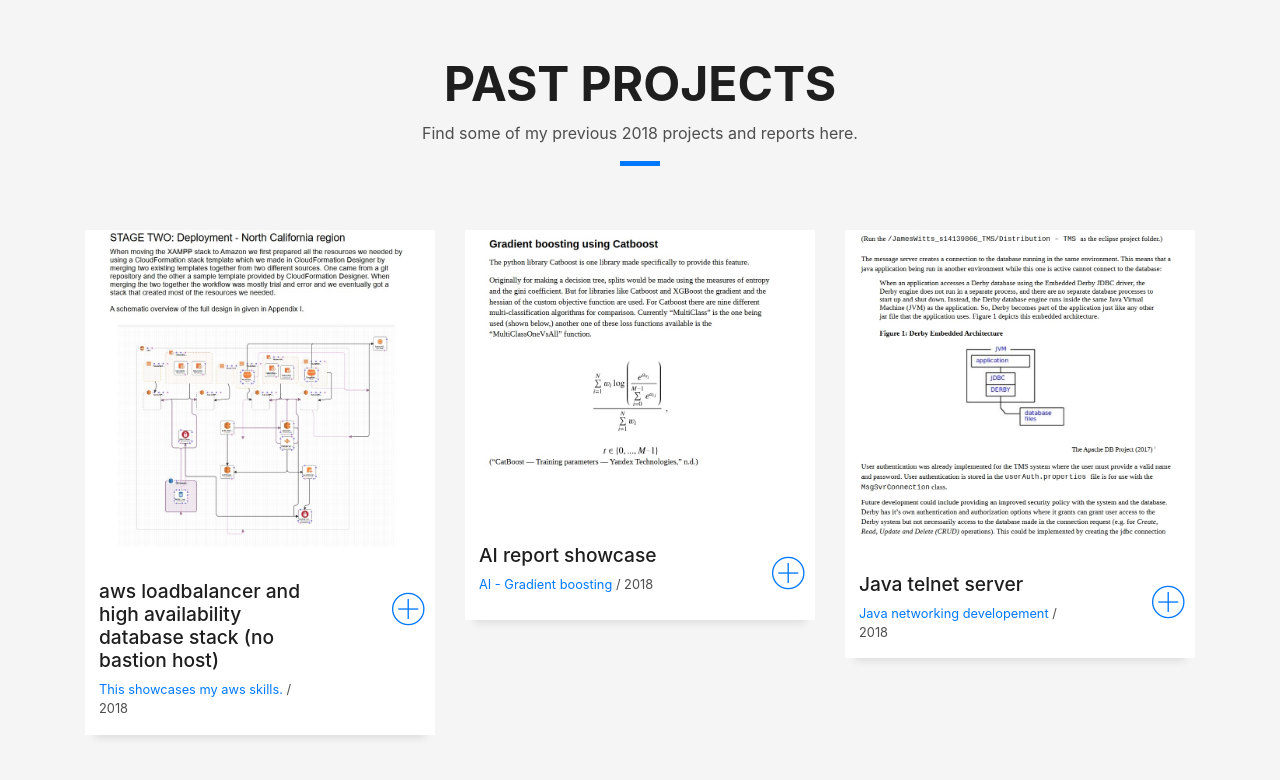
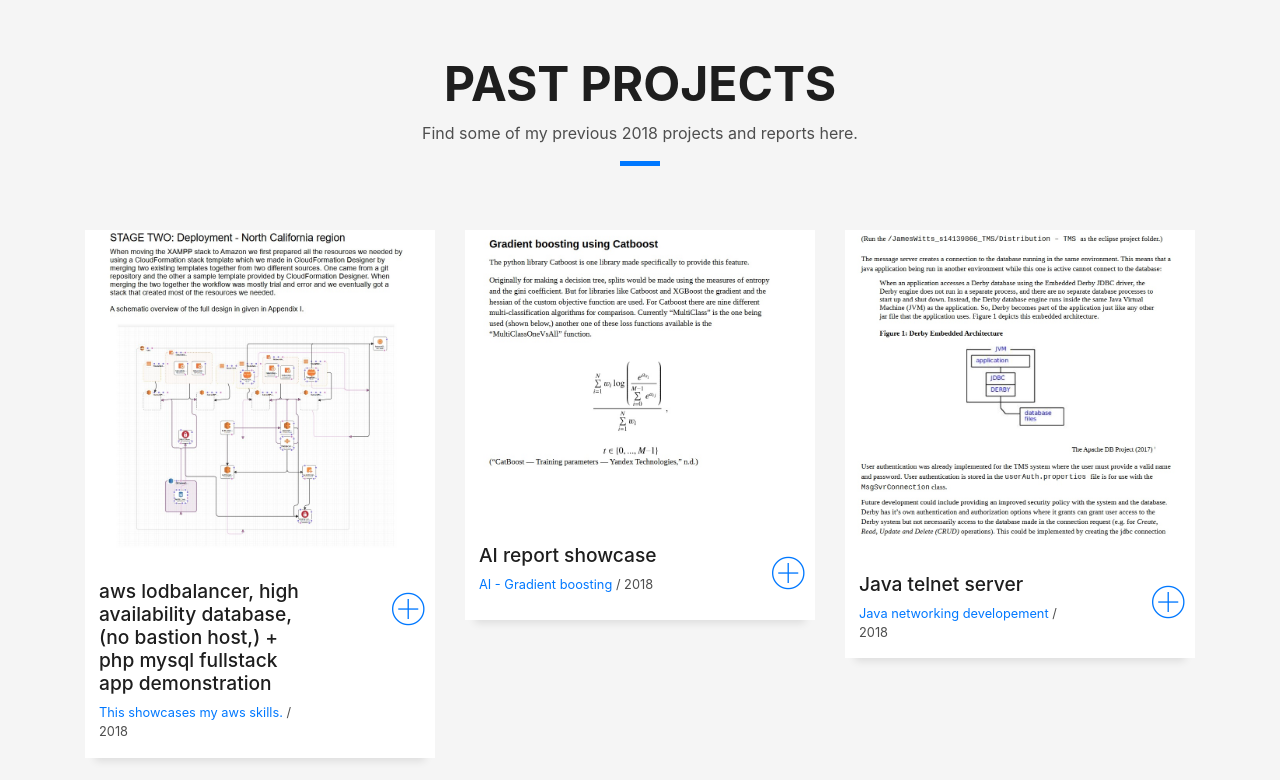
Before and after one commit to junder-git/cv, a plain HTML site: page index.html in a window 1280 px wide. Shown: the part 1501-2281 px from the top of the page. Drawn offline with Linux system fonts and the light colour scheme; files whose address does not match are found by name.

Commit message:
Update index.html

```diff
--- a/index.html
+++ b/index.html
@@ -174,7 +174,7 @@
                             <div class="work-content">
                                 <div class="row">
                                     <div class="col-sm-8">
-                                        <h2 class="w-title">aws loadbalancer and high availability database stack (no bastion host) </h2>
+                                        <h2 class="w-title">aws lodbalancer, high availability database, (no bastion host,) + php mysql fullstack app demonstration</h2>
                                         <div class="w-more">
                                             <span class="w-ctegory">This showcases my aws skills.</span> / <span class="w-date">2018</span>
                                         </div>
```
